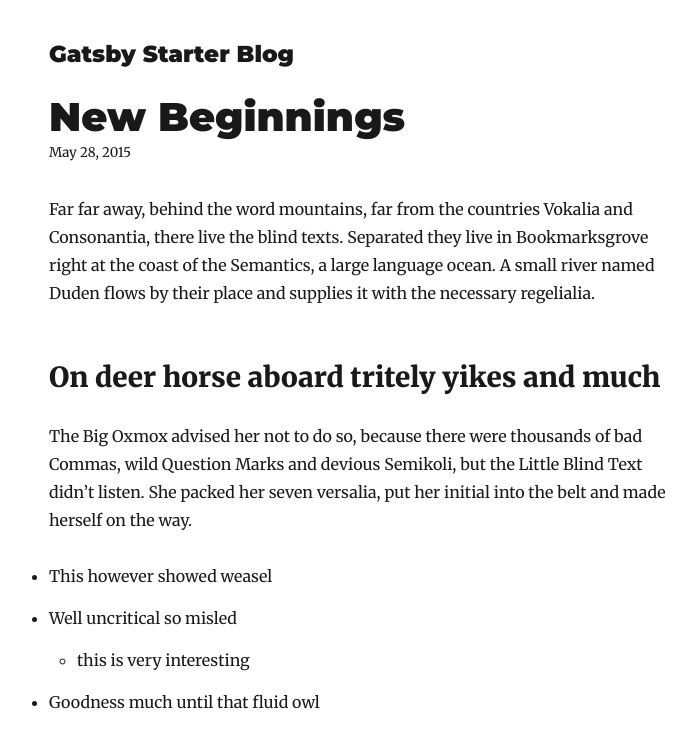
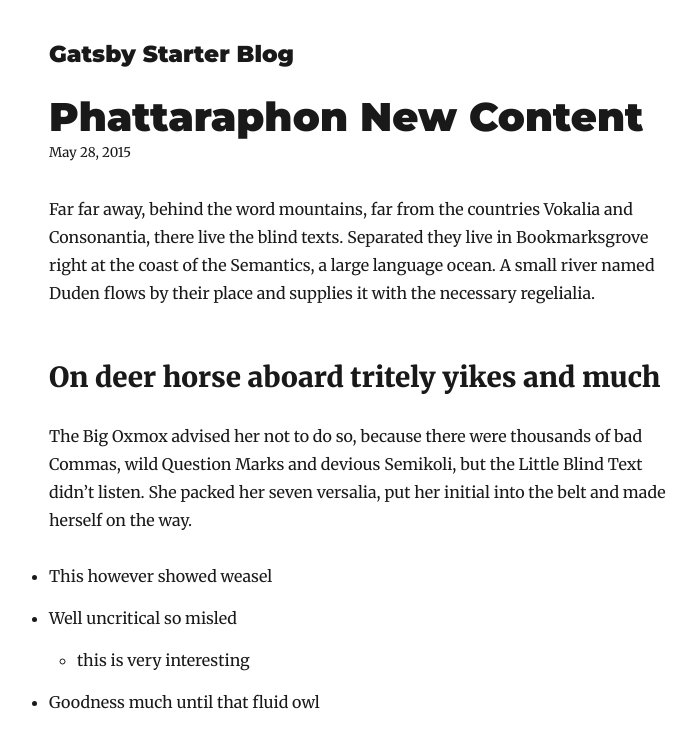
Before and after one commit to Khawoat6/v1, a Gatsby site: page /new-beginnings/ in a window 1280 px wide. Shown: the top 741 px of the page, without its empty margins (276-973 px from the left). Built offline with nearby package versions, Linux system fonts and the light colour scheme; Gatsby itself is replaced by a stand-in of ours; some packages are replaced by stand-ins of ours.

Commit message:
change title content

```diff
--- a/content/blog/new-beginnings/index.md
+++ b/content/blog/new-beginnings/index.md
@@ -1,5 +1,5 @@
 ---
-title: New Beginnings
+title: Phattaraphon New Content
 date: "2015-05-28T22:40:32.169Z"
 description: This is a custom description for SEO and Open Graph purposes, rather than the default generated excerpt. Simply add a description field to the frontmatter.
 ---
```
Also changed, not shown: package.json (line endings or trailing spaces).
